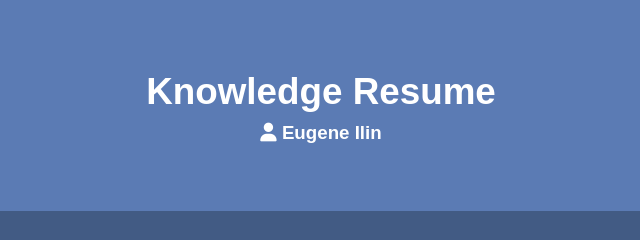
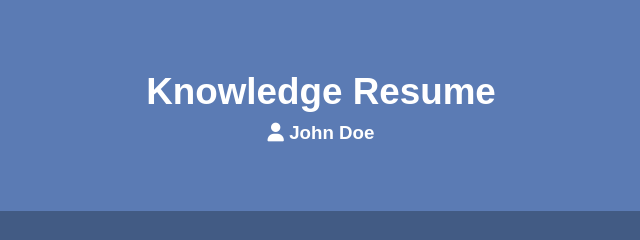
Before and after one commit to eugeneilin/knowledge-resume, a plain HTML site: page index.html in a window 1280 px wide. Shown: the top 240 px of the page, 319-959 px from the left. Drawn offline with Linux system fonts and the light colour scheme.

Commit message:
Update index.html

```diff
--- a/index.html
+++ b/index.html
@@ -14,7 +14,7 @@
     <header id="main-header">
       <div class="container">
         <h1><i class="fas-fa-brain"></i> Knowledge Resume</h1>
-        <h3><i class="fas fa-user"></i> Eugene Ilin</h3>
+        <h3><i class="fas fa-user"></i> John Doe</h3>
       </div>
     </header>
 
```
